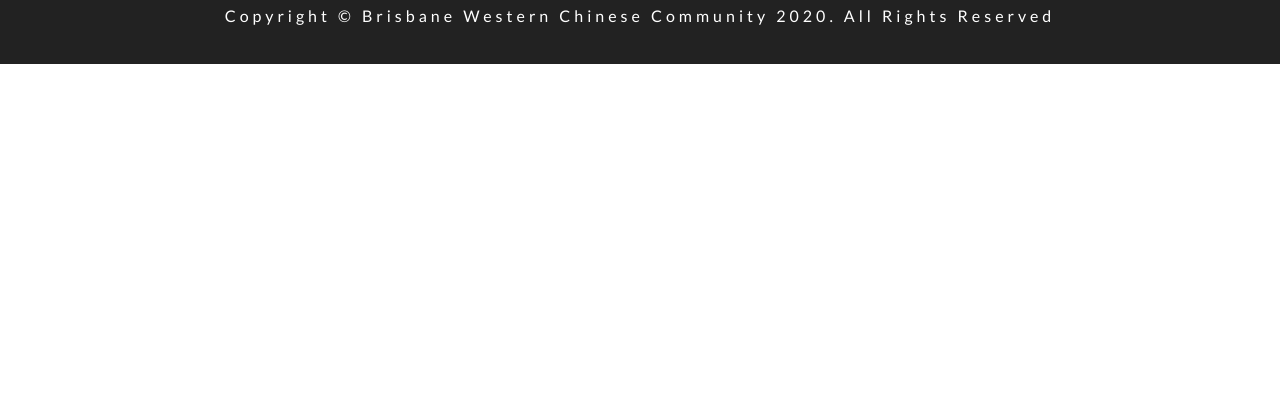
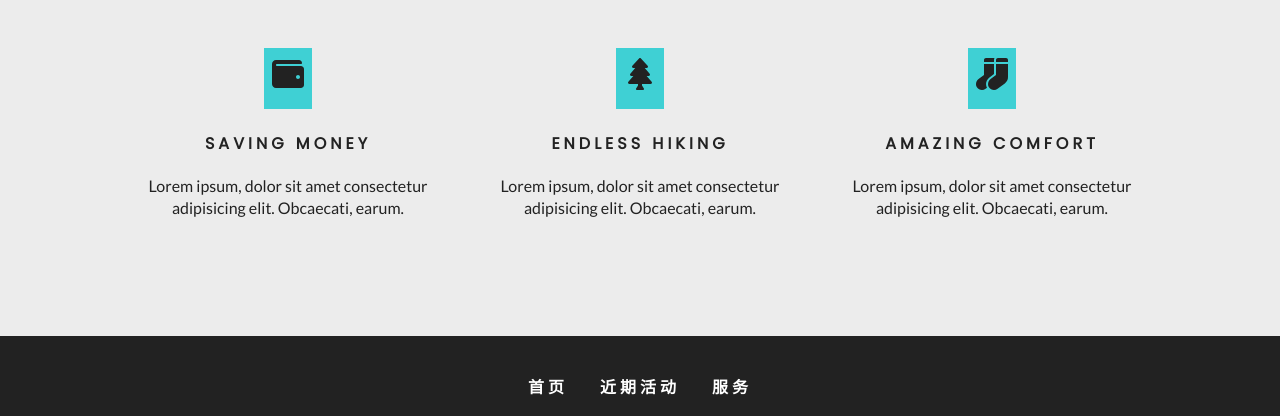
Before and after one commit to dennisXZX/gatsby-western-chinese-community, a Gatsby site: page / in a window 1280 px wide. Shown: the part 2276-2692 px from the top of the page. Before the commit the page ends 2340 px from the top, so only its background shows below. Built offline with nearby package versions, Linux system fonts and the light colour scheme; Gatsby itself is replaced by a stand-in of ours.

Commit message:
add services section

```diff
--- /dev/null
+++ b/src/components/home/Services.js
@@ -0,0 +1,25 @@
+import React from "react"
+import styles from './services.module.scss'
+import SERVICES from '../../constants/services'
+import Title from "../UI/title/Title"
+
+const Services = () => {
+  return (
+    <section className={styles.services}>
+      <Title title="our" subtitle="services" />
+      <div className={styles.center}>
+        {SERVICES.map((service, index) => {
+          return (
+            <article key={index} className={styles.service}>
+              <span>{service.icon}</span>
+              <h4>{service.title}</h4>
+              <p>{service.text}</p>
+            </article>
+          )
+        })}
+      </div>
+    </section>
+  )
+}
+
+export default Services
--- /dev/null
+++ b/src/components/home/services.module.scss
@@ -0,0 +1,29 @@
+.services {
+    background: var(--mainGrey);
+    padding: 4rem 0;
+}
+
+.center {
+    width: 80vw;
+    margin: 0 auto;
+    display: grid;
+    grid-template-columns: repeat(auto-fit, minmax(250px, 1fr));
+    grid-column-gap: 2rem;
+}
+
+.service {
+    margin: 2rem 0;
+    text-align: center;
+}
+
+.service span {
+    background: var(--primaryColor);
+    padding: 0.5rem;
+    display: inline-block;
+    font-size: 2rem;
+    margin-bottom: 1.5rem;
+}
+
+.service h4 {
+    text-transform: uppercase;
+}
--- /dev/null
+++ b/src/constants/services.js
@@ -0,0 +1,20 @@
+import React from "react";
+import { FaWallet, FaTree, FaSocks } from "react-icons/fa";
+
+export default [
+    {
+        icon: <FaWallet/>,
+        title: "saving money",
+        text: "Lorem ipsum, dolor sit amet consectetur adipisicing elit. Obcaecati, earum. ",
+    },
+    {
+        icon: <FaTree/>,
+        title: "endless hiking",
+        text: "Lorem ipsum, dolor sit amet consectetur adipisicing elit. Obcaecati, earum. ",
+    },
+    {
+        icon: <FaSocks/>,
+        title: "amazing comfort",
+        text: "Lorem ipsum, dolor sit amet consectetur adipisicing elit. Obcaecati, earum. ",
+    },
+];
--- a/src/pages/index.js
+++ b/src/pages/index.js
@@ -4,6 +4,7 @@
 import Banner from "../components/banner/Banner"
 import { Link } from "gatsby"
 import About from "../components/home/About"
+import Services from "../components/home/Services"
 
 class HomePage extends Component {
   render() {
@@ -20,6 +21,9 @@
 
         {/* About Section */}
         <About />
+
+        {/* Services Section */}
+        <Services />
       </Layout>
     )
   }
```
